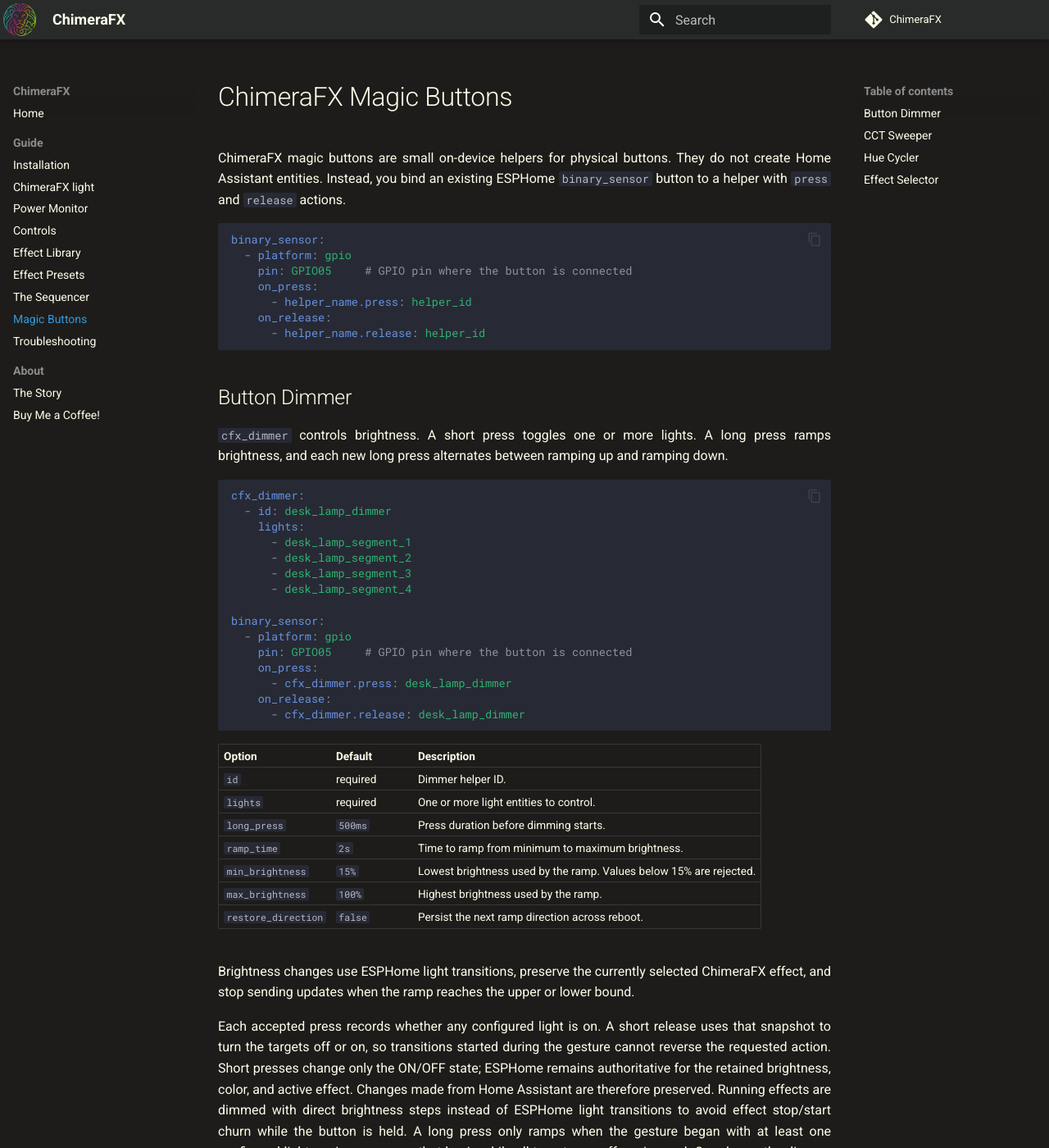
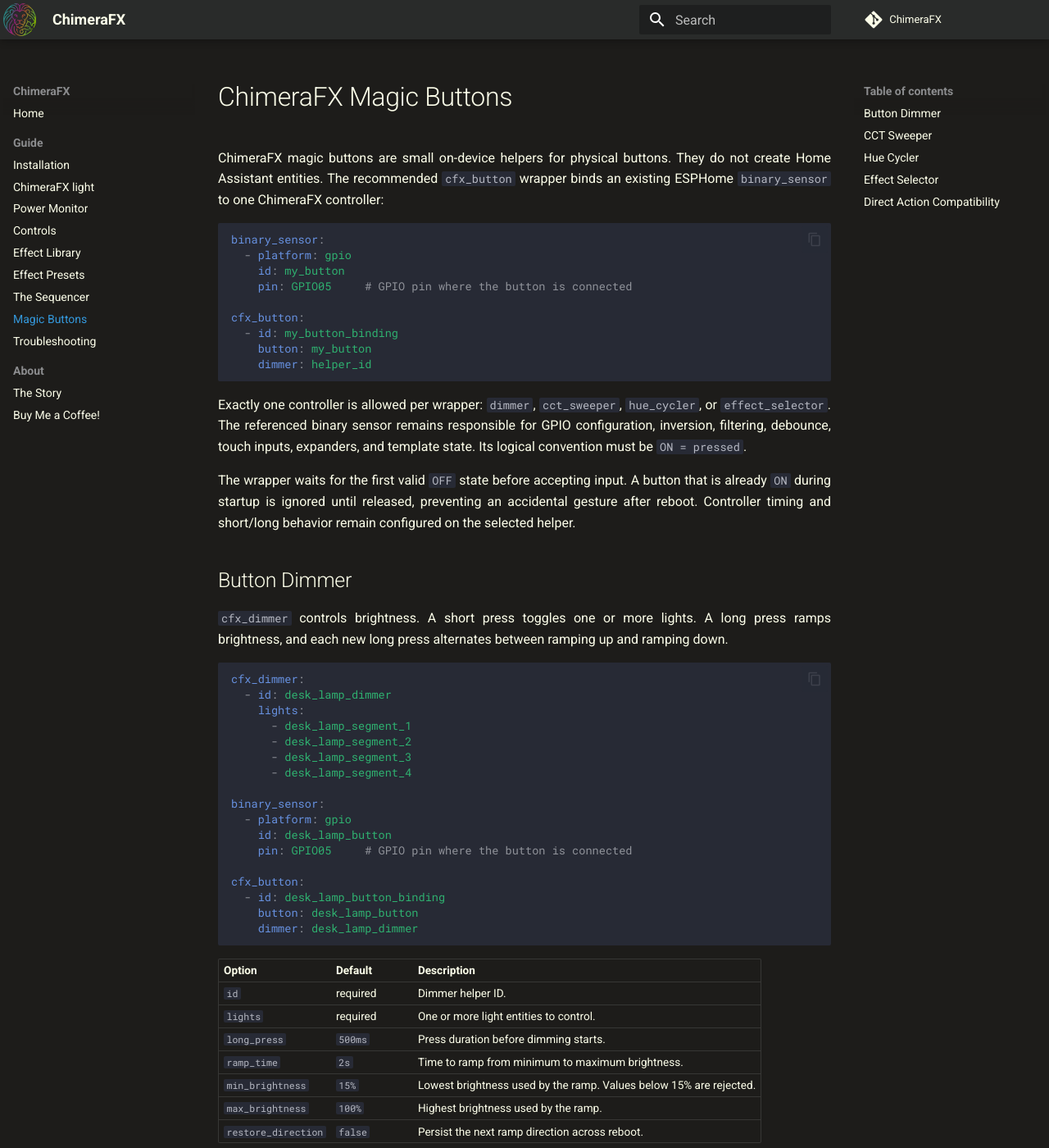
Before and after one commit to effelle/ChimeraFX, an MkDocs documentation site: the page built from docs/cfx_magic_buttons.md, in a window 1280 px wide and 1400 px high. Shown: the whole window at 82% size. Built offline with MkDocs 1.6.1 and Material for MkDocs 9.7.7, drawn with Linux system fonts in a browser that asks for light colours; comment, search, counter and statistics services are not loaded; some of the changed text lies outside the part shown.

Commit message:
Add CFX button controller wrapper

````diff
--- a/docs/cfx_magic_buttons.md
+++ b/docs/cfx_magic_buttons.md
@@ -1,18 +1,31 @@
 # ChimeraFX Magic Buttons
 
 ChimeraFX magic buttons are small on-device helpers for physical buttons. They
-do not create Home Assistant entities. Instead, you bind an existing ESPHome
-`binary_sensor` button to a helper with `press` and `release` actions.
+do not create Home Assistant entities. The recommended `cfx_button` wrapper
+binds an existing ESPHome `binary_sensor` to one ChimeraFX controller:
 
 ```yaml
 binary_sensor:
   - platform: gpio
+    id: my_button
     pin: GPIO05     # GPIO pin where the button is connected
-    on_press:
-      - helper_name.press: helper_id
-    on_release:
-      - helper_name.release: helper_id
+
+cfx_button:
+  - id: my_button_binding
+    button: my_button
+    dimmer: helper_id
 ```
+
+Exactly one controller is allowed per wrapper: `dimmer`, `cct_sweeper`,
+`hue_cycler`, or `effect_selector`. The referenced binary sensor remains
+responsible for GPIO configuration, inversion, filtering, debounce, touch
+inputs, expanders, and template state. Its logical convention must be
+`ON = pressed`.
+
+The wrapper waits for the first valid `OFF` state before accepting input. A
+button that is already `ON` during startup is ignored until released, preventing
+an accidental gesture after reboot. Controller timing and short/long behavior
+remain configured on the selected helper.
 
 ## Button Dimmer
 
@@ -31,11 +44,13 @@
 
 binary_sensor:
   - platform: gpio
+    id: desk_lamp_button
     pin: GPIO05     # GPIO pin where the button is connected
-    on_press:
-      - cfx_dimmer.press: desk_lamp_dimmer
-    on_release:
-      - cfx_dimmer.release: desk_lamp_dimmer
+
+cfx_button:
+  - id: desk_lamp_button_binding
+    button: desk_lamp_button
+    dimmer: desk_lamp_dimmer
 ```
 
 | Option | Default | Description |
@@ -89,11 +104,13 @@
 
 binary_sensor:
   - platform: gpio
+    id: living_room_cct_button
     pin: GPIO06     # GPIO pin where the button is connected
-    on_press:
-      - cfx_cct_sweeper.press: living_room_cct
-    on_release:
-      - cfx_cct_sweeper.release: living_room_cct
+
+cfx_button:
+  - id: living_room_cct_binding
+    button: living_room_cct_button
+    cct_sweeper: living_room_cct
 ```
 
 | Option | Default | Description |
@@ -131,11 +148,13 @@
 
 binary_sensor:
   - platform: gpio
+    id: game_room_rgb_button
     pin: GPIO07     # GPIO pin where the button is connected
-    on_press:
-      - cfx_hue_cycler.press: game_room_rgb
-    on_release:
-      - cfx_hue_cycler.release: game_room_rgb
+
+cfx_button:
+  - id: game_room_rgb_binding
+    button: game_room_rgb_button
+    hue_cycler: game_room_rgb
 ```
 
 | Option | Default | Description |
@@ -176,11 +195,13 @@
 
 binary_sensor:
   - platform: gpio
+    id: desk_lamp_fx_button
     pin: GPIO08     # GPIO pin where the button is connected
-    on_press:
-      - cfx_effect_selector.press: desk_lamp_fx
-    on_release:
-      - cfx_effect_selector.release: desk_lamp_fx
+
+cfx_button:
+  - id: desk_lamp_fx_binding
+    button: desk_lamp_fx_button
+    effect_selector: desk_lamp_fx
 ```
 
 | Option | Default | Description |
@@ -196,3 +217,21 @@
 when possible, then advances to the next effect immediately. If the lights are
 off, it first restores the last effect selected during the current runtime and
 then continues cycling while held. The runtime selection resets after reboot.
+
+## Direct Action Compatibility
+
+Existing `press` and `release` actions remain supported for configurations that
+need manual automation wiring:
+
+```yaml
+binary_sensor:
+  - platform: gpio
+    pin: GPIO05
+    on_press:
+      - cfx_dimmer.press: desk_lamp_dimmer
+    on_release:
+      - cfx_dimmer.release: desk_lamp_dimmer
+```
+
+Do not bind both `cfx_button` and direct actions to the same binary sensor and
+controller pair.
````
Also changed, not shown: 4 other files.
